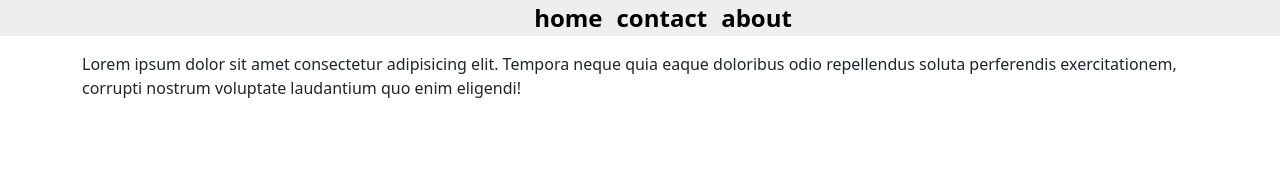
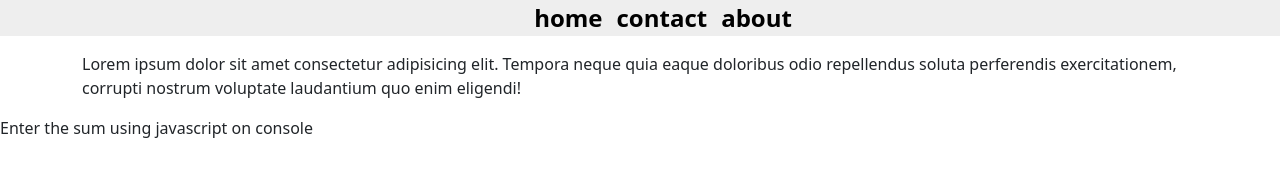
Before and after one commit to aliansari2566/Introducton-to-JavaScript, a plain HTML site: page in-browser-js/index.html in a window 1280 px wide. Drawn offline with nearby package versions, Linux system fonts and the light colour scheme.

Commit message:
Update index.html

```diff
--- a/in-browser-js/index.html
+++ b/in-browser-js/index.html
@@ -27,12 +27,15 @@
     </ul>
 </nav>
 
+
 <div class="container">
     <p>
         Lorem ipsum dolor sit amet consectetur adipisicing elit. Tempora neque quia eaque doloribus odio repellendus soluta perferendis exercitationem, corrupti nostrum voluptate laudantium quo enim eligendi!
     </p>
 </div>
 
+
+<p id="sum">Enter the sum using javascript on  console</p>
 
 
 <script src="index.js"></script>
```
